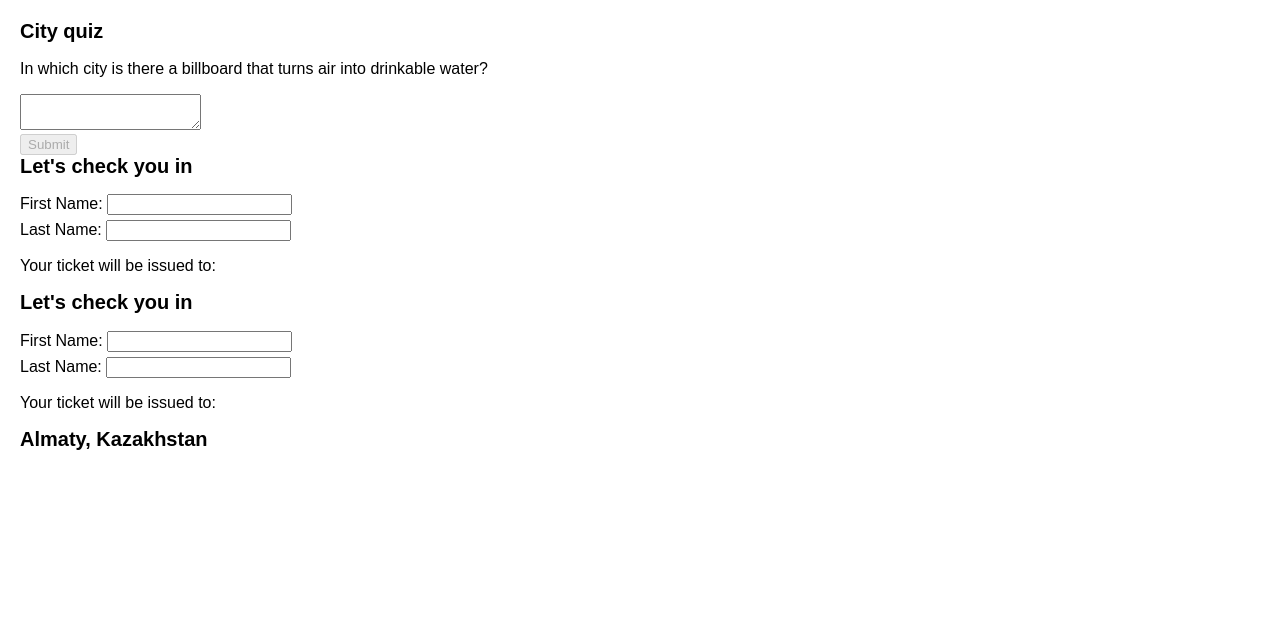
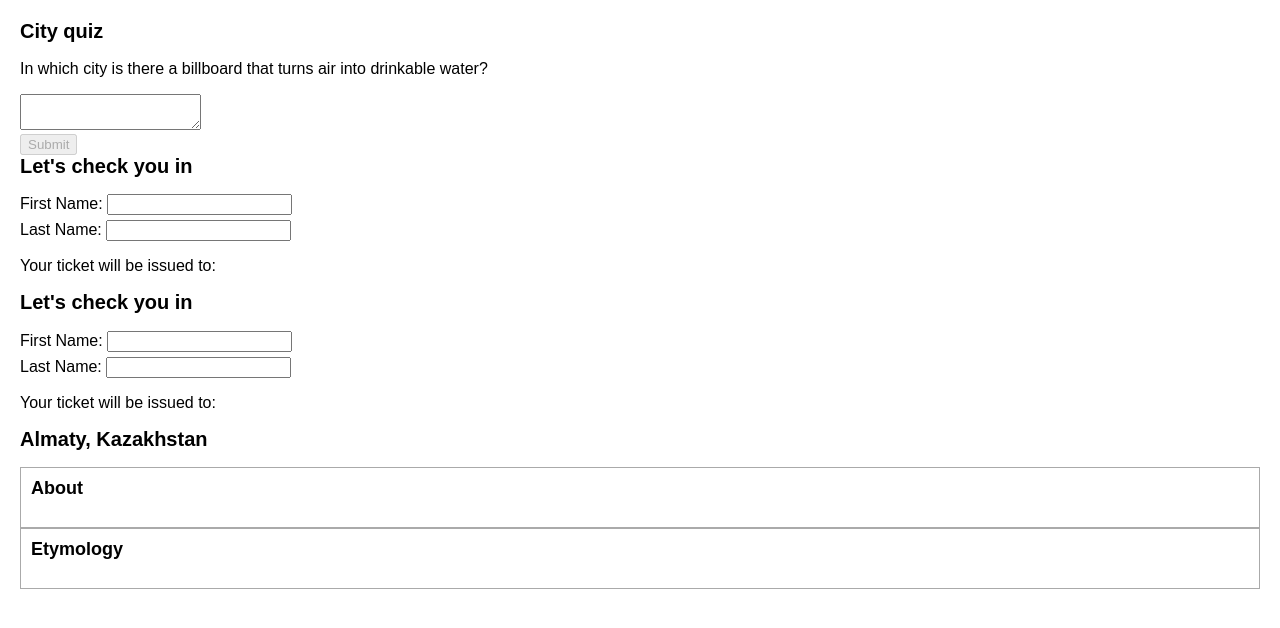
Before and after one commit to zelitosaide/react-js-course, a React (Create React App) app: page / in a window 1280 px wide. Shown: the top 628 px of the page. Built offline with nearby package versions, Linux system fonts and the light colour scheme.

Commit message:
Managing State

```diff
--- a/src/learn/learn-react/managing-state/index.js
+++ b/src/learn/learn-react/managing-state/index.js
@@ -44,7 +44,13 @@ function Accordion() {
   );
 }
 
-function Panel({ children, title, isActive, onShow }) {}
+function Panel({ children, title, isActive, onShow }) {
+  return (
+    <section style={{ padding: 10, border: "1px solid #aaa" }}>
+      <h3>{title}</h3>
+    </section>
+  );
+}
 
 function Form() {
   const [firstName, setFirstName] = useState("");
```
